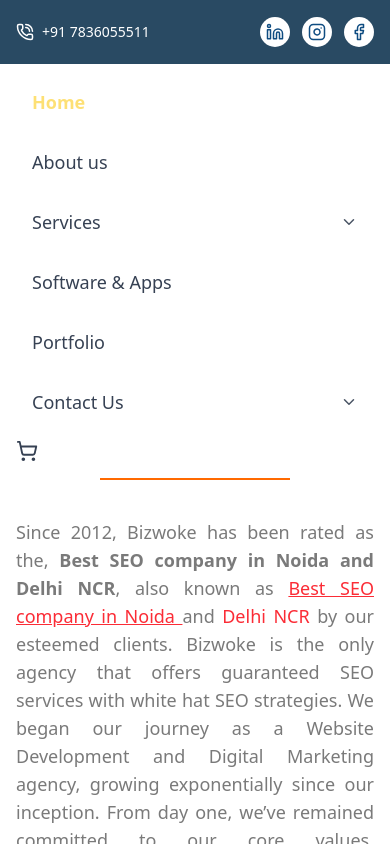
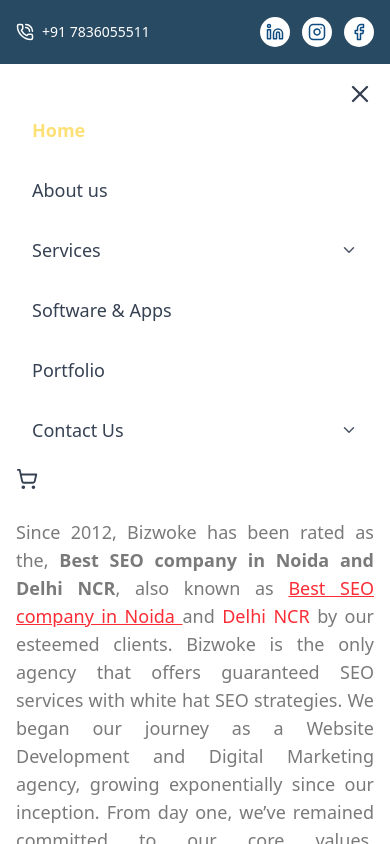
Before and after one commit to Erroug/NktechFinal, a React (Vite) app: page / in a window 390 px wide. Both pictures are taken after a click on the button 360 px from the left and 100 px from the top of the page. Shown: the top 844 px of the page. Built offline with nearby package versions, Linux system fonts and the light colour scheme.

Commit message:
added x functionality to navbar

```diff
--- a/src/components/Navbar.jsx
+++ b/src/components/Navbar.jsx
@@ -77,7 +77,18 @@
           WebkitOverflowScrolling: "touch",
         }}
       >
-        <ul className="flex flex-col gap-4 px-4 py-4 text-gray-700 text-sm font-medium w-full">
+        {/* 🔹 Close button inside menu */}
+        <div className="flex justify-end px-4 pt-4">
+          <button
+            onClick={() => setMobileOpen(false)}
+            aria-label="Close menu"
+            className="text-gray-700 hover:text-red-500 transition"
+          >
+            <X size={28} />
+          </button>
+        </div>
+
+        <ul className="flex flex-col gap-4 px-4 pb-4 text-gray-700 text-sm font-medium w-full">
           {menuItems.map((item, index) => (
             <MenuItems
               key={index}
@@ -88,6 +99,7 @@
               onClick={() => setMobileOpen(false)}
             />
           ))}
+
           <li>
             <Link
               to="/cart"
```
